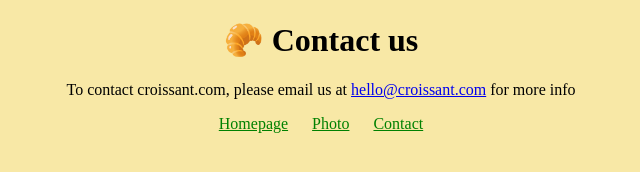
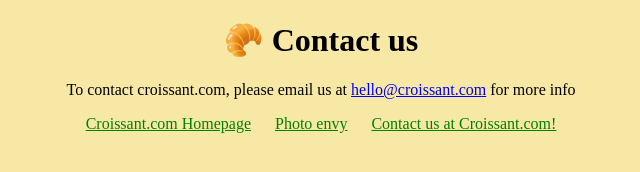
Before and after one commit to AllySadz/Croissant, a plain HTML site: page contact.html in a window 1280 px wide. Shown: the whole page, without its empty margins (319-959 px from the left). Drawn offline with Linux system fonts and the light colour scheme.

Commit message:
fixing link names

```diff
--- a/contact.html
+++ b/contact.html
@@ -14,9 +14,9 @@
       <a href="mailto:hello@croissant.com">hello@croissant.com</a> for more info
     </p>
     <footer>
-      <a href="/">Homepage</a>
-      <a href="/photo.html">Photo</a>
-      <a href="/contact.html">Contact</a>
+      <a href="/">Croissant.com Homepage</a>
+      <a href="/photo.html">Photo envy</a>
+      <a href="/contact.html">Contact us at Croissant.com!</a>
     </footer>
   </body>
 </html>
```
Also changed, not shown: index.html (+3 -3 lines), photo.html (+3 -3 lines).
